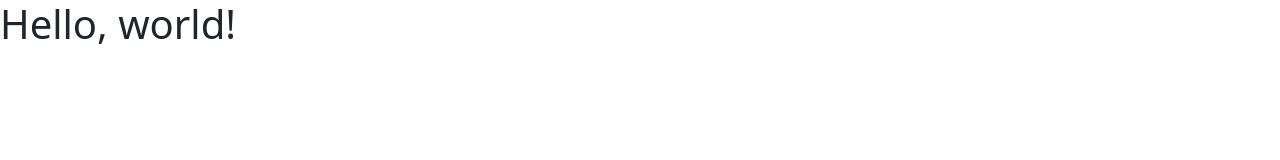
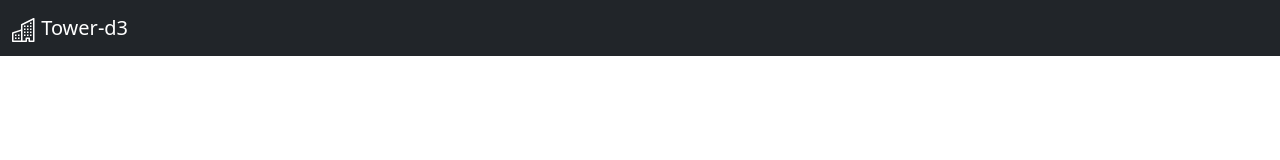
Before and after one commit to genedan/tower-d3, a website: page index.html in a window 1280 px wide. Drawn offline with nearby package versions, Linux system fonts and the light colour scheme.

Commit message:
Add Navbar with title and logo.

```diff
--- a/index.html
+++ b/index.html
@@ -8,7 +8,19 @@
 </head>
 <body>
     <script src="https://cdn.jsdelivr.net/npm/bootstrap@5.3.0-alpha1/dist/js/bootstrap.bundle.min.js" integrity="sha384-w76AqPfDkMBDXo30jS1Sgez6pr3x5MlQ1ZAGC+nuZB+EYdgRZgiwxhTBTkF7CXvN" crossorigin="anonymous"></script>
-    <h1>Hello, world!</h1>
+    <!-- Navigation Bar -->
+    <nav class="navbar bg-dark" data-bs-theme="dark">
+    <div class="container-fluid">
+            <a class="navbar-brand" href="#">
+                <svg xmlns="http://www.w3.org/2000/svg" width="24" height="24" fill="currentColor" class="bi bi-buildings" viewBox="0 0 16 16">
+                    <path d="M14.763.075A.5.5 0 0 1 15 .5v15a.5.5 0 0 1-.5.5h-3a.5.5 0 0 1-.5-.5V14h-1v1.5a.5.5 0 0 1-.5.5h-9a.5.5 0 0 1-.5-.5V10a.5.5 0 0 1 .342-.474L6 7.64V4.5a.5.5 0 0 1 .276-.447l8-4a.5.5 0 0 1 .487.022ZM6 8.694 1 10.36V15h5V8.694ZM7 15h2v-1.5a.5.5 0 0 1 .5-.5h2a.5.5 0 0 1 .5.5V15h2V1.309l-7 3.5V15Z"/>
+                    <path d="M2 11h1v1H2v-1Zm2 0h1v1H4v-1Zm-2 2h1v1H2v-1Zm2 0h1v1H4v-1Zm4-4h1v1H8V9Zm2 0h1v1h-1V9Zm-2 2h1v1H8v-1Zm2 0h1v1h-1v-1Zm2-2h1v1h-1V9Zm0 2h1v1h-1v-1ZM8 7h1v1H8V7Zm2 0h1v1h-1V7Zm2 0h1v1h-1V7ZM8 5h1v1H8V5Zm2 0h1v1h-1V5Zm2 0h1v1h-1V5Zm0-2h1v1h-1V3Z"/>
+                </svg>
+                Tower-d3
+            </a>
+        </div>
+    </nav>
+
 
 </body>
 </html>
```
